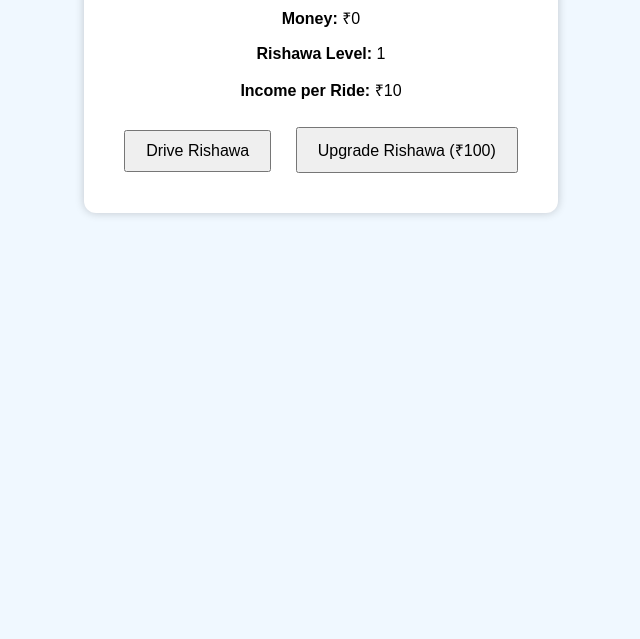
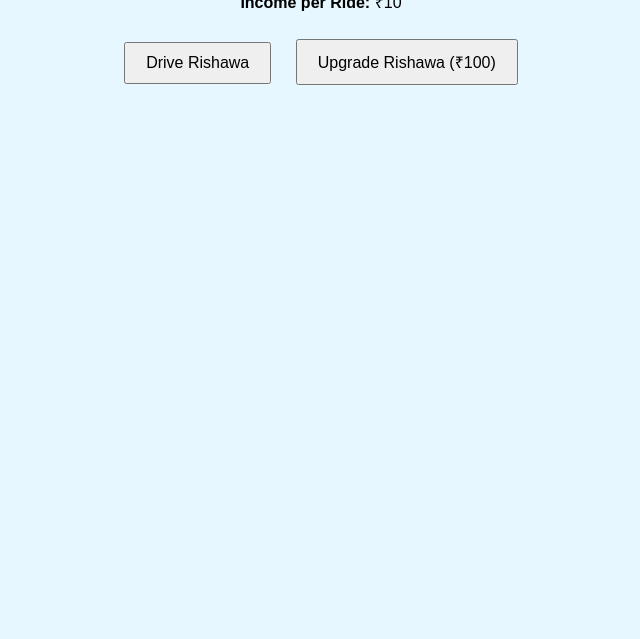
Before and after one commit to Shanthosh-pro/game_auto_rickshaw, a plain HTML site: page index.html in a window 1280 px wide. Shown: the part 161-800 px from the top of the page, without its empty margins (319-959 px from the left). Drawn offline with Linux system fonts and the light colour scheme.

Commit message:
Update style.css

```diff
--- a/style.css
+++ b/style.css
@@ -1,16 +1,19 @@
 body {
   font-family: Arial, sans-serif;
-  background-color: #f0f8ff;
+  background-color: #e6f7ff;
   text-align: center;
-  padding: 50px;
+  margin: 0;
+  padding: 0;
 }
 
-.game-container {
-  background-color: white;
-  padding: 30px;
-  border-radius: 12px;
-  box-shadow: 0 0 10px rgba(0,0,0,0.2);
-  display: inline-block;
+canvas {
+  border: 2px solid #333;
+  background: linear-gradient(#87ceeb, #fff);
+  margin-top: 20px;
+}
+
+.controls {
+  margin-top: 20px;
 }
 
 button {
```
